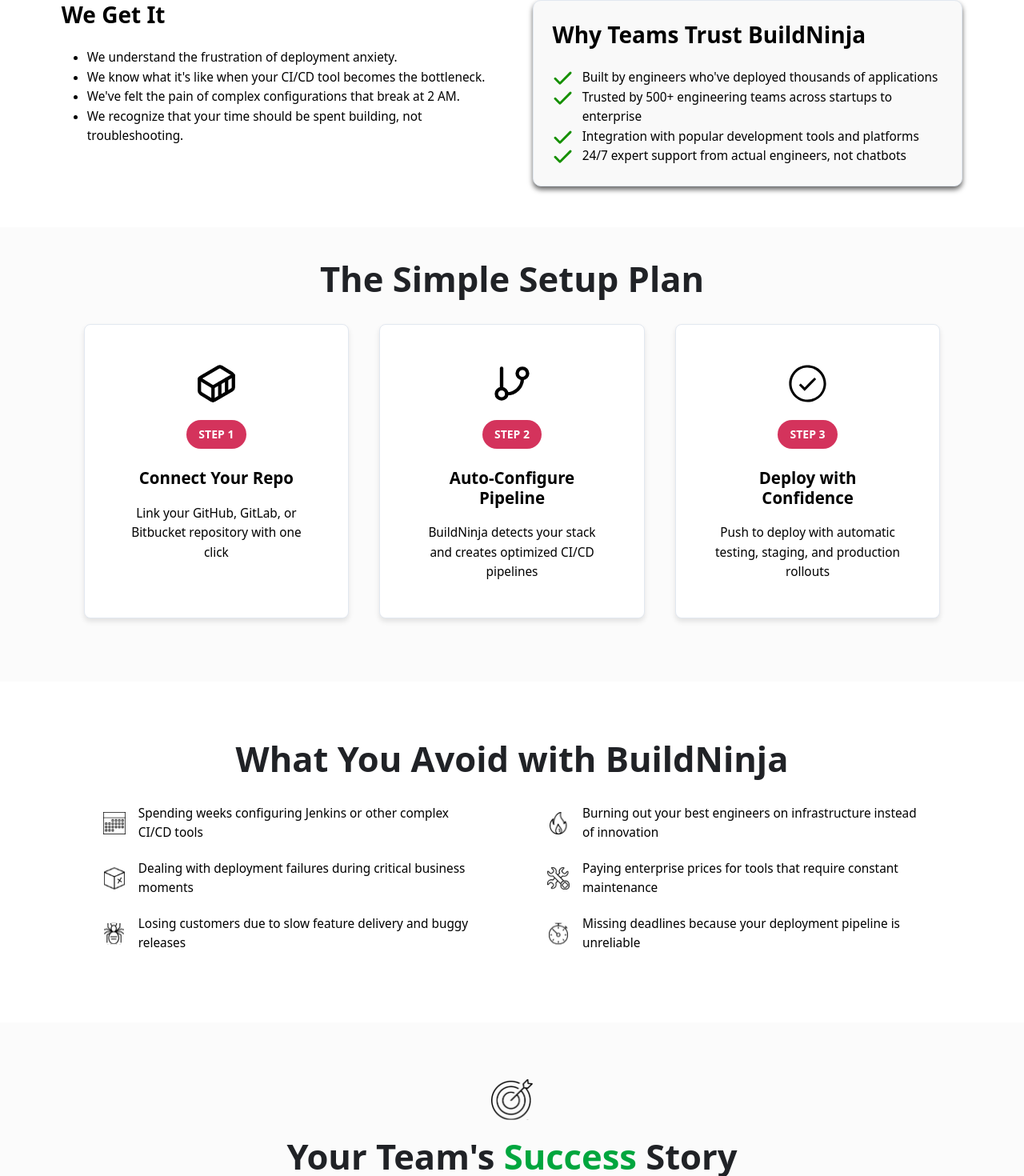
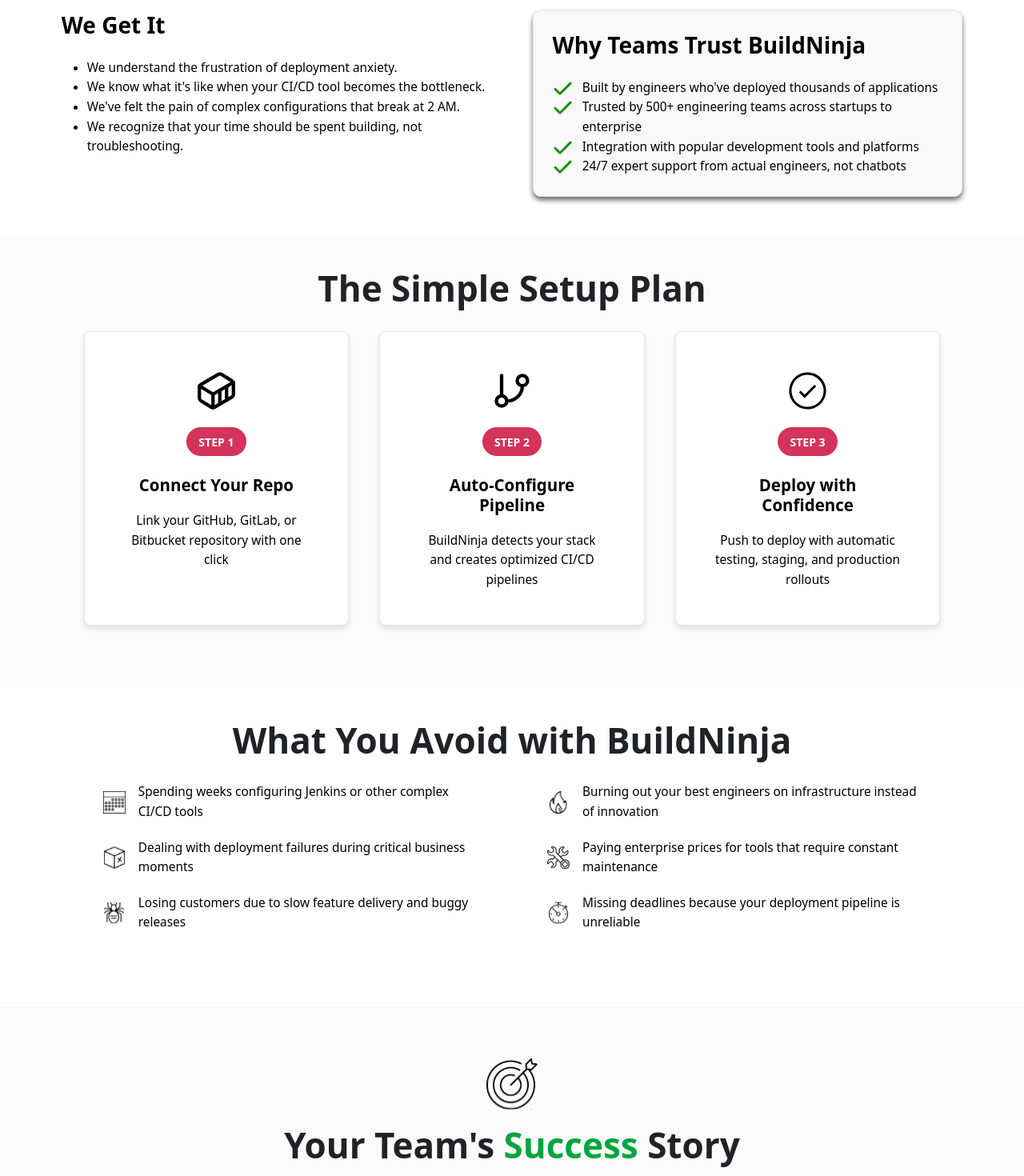
Before and after one commit to chiragbitoni/buildninja-website, a Next.js app: page / in a window 1280 px wide. Shown: the part 1297-2767 px from the top of the page at 80% size. Built offline with nearby package versions, Linux system fonts and the light colour scheme.

Commit message:
Fixed Rexponsiveness of other entire home page

```diff
--- a/src/app/components/Home/Sections/Eighth/Eighth.css
+++ b/src/app/components/Home/Sections/Eighth/Eighth.css
@@ -142,14 +142,14 @@
     }
 
     .eighthTitle {
-        font-size: 6vw;
-        margin: 4vw 0;
+        font-size: 7vw;
+        margin: 5vw 0;
         line-height: 1.3;
     }
 
     .eightSubTitle {
-        font-size: 3vw;
-        margin: 0 4vw 6vw 4vw;
+        font-size: 5vw;
+        margin: 0 0vw 6vw 0vw;
     }
 
     .eighth-inner-grid {
@@ -159,14 +159,14 @@
 
     .eightPrimaryBtn,
     .eightDemoBtn {
-        border-radius: 6vw;
         text-align: center;
-        font-size: 2.5vw;
-        padding: 1vw 8vw;
+        font-size: 4.5vw;
+        padding: 2vw 9vw;
+        border-radius: 8vw;
     }
 
     .eighthSecondTitleContainer {
-        flex-direction: column;
+        /* flex-direction: column; */
         gap: 2vw;
         margin: 6vw 0 4vw 0;
     }
@@ -177,7 +177,7 @@
     }
 
     .eightSecondTitle {
-        font-size: 4vw;
+        font-size: 5vw;
     }
 
     .eightListGrid {
@@ -198,7 +198,7 @@
     }
 
     .eighthList {
-        font-size: 3vw;
+        font-size: 3.5vw;
         line-height: 1.5;
     }
 }
--- a/src/app/components/Home/Sections/Fifth/Fifth.css
+++ b/src/app/components/Home/Sections/Fifth/Fifth.css
@@ -27,12 +27,13 @@
 
 /* Title */
 .fifthTitle {
-  font-size: clamp(24px, 3.4vw, 44px);
+  font-size: clamp(24px, 7vw, 44px);
   font-weight: 600;
   margin: clamp(16px, 3vw, 32px) 0;
   text-align: center;
   line-height: 1.15;
   color: #202226;
+  margin-bottom: 10vw;
 }
 
 /* Grid */
@@ -49,10 +50,11 @@
   list-style-type: none;
   padding-left: 0;
   margin: 0;
-  font-size: inherit; /* use item rule below */
+  font-size: inherit;
+  /* use item rule below */
 }
 
-.simple-list li + li {
+.simple-list li+li {
   margin-top: clamp(8px, 1.6vw, 14px);
 }
 
@@ -81,8 +83,14 @@
     grid-template-columns: repeat(2, 1fr);
     gap: clamp(18px, 3.5vw, 40px);
   }
+
   .fifthContent {
     max-width: 1100px;
+  }
+
+  .fifthTitle {
+    font-size: 4.5vw;
+    margin: 5vw 0;
   }
 }
 
@@ -96,4 +104,9 @@
   .fifthContent {
     max-width: 1280px;
   }
+
+  .fifthTitle {
+    font-size: 44px;
+    margin: 0;
+  }
 }
--- a/src/app/components/Home/Sections/Fourth/Fourth.css
+++ b/src/app/components/Home/Sections/Fourth/Fourth.css
@@ -33,6 +33,20 @@
   text-align: center;
   line-height: 1.15;
   color: #202226;
+}
+
+@media (min-width: 768px) {
+  .fourthTitle {
+    font-size: 4.5vw;
+    margin: 5vw 0;
+  }
+}
+
+@media (max-width: 767px){
+  .fourthTitle{
+    font-size: 7vw;
+    margin: 5vw 0;
+  }
 }
 
 /* Grid of cards */
@@ -95,6 +109,7 @@
   margin: 0 clamp(12px, 2.4vw, 24px) clamp(12px, 2vw, 20px) clamp(12px, 2.4vw, 24px);
 }
 
+
 @media (min-width: 768px) {
   .fourth-simple-grid {
     grid-template-columns: repeat(2, 1fr);
@@ -104,7 +119,6 @@
     max-width: 1100px;
   }
 }
-
 @media (min-width: 1024px) {
   .fourth-simple-grid {
     grid-template-columns: repeat(3, 1fr);
@@ -114,9 +128,12 @@
     max-width: 1200px;
   }
 }
-
 @media (min-width: 1280px) {
   .fourthContent {
     max-width: 1280px;
   }
+  .fourthTitle{
+    font-size: 44px;
+    margin: 0;
+  }
 }
--- a/src/app/components/Home/Sections/Hero/Hero.css
+++ b/src/app/components/Home/Sections/Hero/Hero.css
@@ -103,7 +103,6 @@
 
 
 /* TABLET VIEW (768px – 1023px) */
-
 @media (max-width: 1023px) {
     .heroSection {
         flex-direction: column;
@@ -133,7 +132,7 @@
     }
 
     .heroSubtitle {
-        font-size: 2.2vw !important;
+        font-size: 2.7vw !important;
         margin-bottom: 3vw;
         line-height: 1.7;
     }
@@ -162,7 +161,7 @@
         flex-direction: column;
         align-items: center;
         justify-content: center;
-        padding: 10vw 6vw;
+        padding: 10vw 2vw;
         height: auto;
         gap: 8vw;
         text-align: center;
@@ -174,8 +173,8 @@
 
     .dashboardImageWrapper {
         order: 2;
+        margin-top: 0;
         width: 100%;
-        margin-top: 3vw;
         box-shadow: 0 4px 12px rgba(0, 0, 0, 0.15);
     }
 
@@ -186,7 +185,7 @@
     }
 
     .heroSubtitle {
-        font-size: 3vw !important;
+        font-size: 4vw !important;
         line-height: 1.7;
         margin-bottom: 6vw;
     }
@@ -201,8 +200,8 @@
 
     .heroBtn,
     .demoBtn {
-        font-size: 2.5vw;
-        padding: 1vw 8vw;
+        font-size: 4.5vw;
+        padding: 2vw 9vw;
         border-radius: 8vw;
     }
 }
--- a/src/app/components/Home/Sections/Second/Second.css
+++ b/src/app/components/Home/Sections/Second/Second.css
@@ -36,7 +36,7 @@
 .secondSubtitle {
   text-align: center;
   font-weight: 700;
-  font-size: clamp(16px, 2.2vw, 24px);
+  font-size: clamp(16px, 4vw, 24px);
   color: #35363b;
   line-height: 1.6;
 }
@@ -44,7 +44,7 @@
 .secondThirdSubtitle {
   text-align: center;
   font-weight: 700;
-  font-size: clamp(16px, 2.2vw, 24px);
+  font-size: clamp(16px, 3vw, 24px);
   margin: 0 0 clamp(16px, 2.5vw, 32px) 0;
   color: #35363b;
   line-height: 1.6;
@@ -58,19 +58,11 @@
   line-height: 1.7;
 }
 
-.heroHighlight {
+.secondHighlight {
   display: block;
   color: #202226;
   font-size: clamp(22px, 3.2vw, 40px);
   font-weight: 700;
-}
-
-.heroSubtitle {
-  font-size: clamp(14px, 1.5vw, 18px);
-  margin: 0 0 clamp(8px, 1vw, 16px) 0;
-  color: #35363b;
-  font-weight: 400;
-  line-height: 1.6;
 }
 
 /* Grid and cards */
@@ -82,7 +74,7 @@
 
 .simple-box {
   background-color: #fff;
-  box-shadow: 0 4px 6px rgba(0,0,0,0.1);
+  box-shadow: 0 4px 6px rgba(0, 0, 0, 0.1);
   border: 1px solid #e2e8f0;
   border-radius: 0.5rem;
   padding: clamp(16px, 3vw, 24px);
@@ -102,15 +94,58 @@
   font-size: clamp(13px, 1.2vw, 16px);
 }
 
-.second-simple-list li + li {
+.second-simple-list li+li {
   margin-top: 0.5rem;
 }
 
 /* Breakpoints: mobile-first */
+@media (max-width: 1023px) {
+  .secondTitle {
+    font-size: 4.5vw;
+    margin: 5vw 0;
+  }
+
+  .secondSubtitle {
+    margin-top: 4vw;
+  }
+
+  .subtitleParagraph {
+    margin-top: 2vw;
+    font-size: 2.5vw;
+  }
+
+  .secondThirdSubtitle {
+    margin-top: 4vw;
+  }
+}
+
+@media (max-width: 767px) {
+  .secondTitle {
+    font-size: 7vw;
+    margin: 5vw 0;
+  }
+
+  .secondSubtitle {
+    margin-top: 4vw;
+    font-size: 5.6vw;
+  }
+
+  .subtitleParagraph {
+    margin-top: 4vw;
+    font-size: 4vw;
+  }
+
+  .secondThirdSubtitle {
+    margin-top: 4vw;
+    font-size: 5.6vw;
+  }
+}
+
 @media (min-width: 767px) {
   .simple-grid {
     grid-template-columns: repeat(2, 1fr);
   }
+
   .secondSection {
     padding: clamp(32px, 4vw, 72px) clamp(24px, 6vw, 128px);
   }
@@ -120,8 +155,13 @@
   .simple-grid {
     grid-template-columns: repeat(3, 1fr);
   }
+
   .secondSection {
     padding: clamp(48px, 5vw, 96px) clamp(48px, 8vw, 160px);
+  }
+
+  .secondSubtitle {
+    margin-top: 2vw;
   }
 }
 
--- a/src/app/components/Home/Sections/Seventh/Seventh.css
+++ b/src/app/components/Home/Sections/Seventh/Seventh.css
@@ -102,8 +102,8 @@
     }
 
     .seventhTitle {
-        font-size: 6vw;
-        margin-bottom: 4vw;
+        font-size:7vw;
+        margin-bottom: 4%;
         text-align: center;
     }
 
@@ -119,7 +119,7 @@
     }
 
     .pr-title {
-        font-size: 4.5vw;
+        font-size: 5.5vw;
         min-width: auto;
         text-align: center;
     }
@@ -136,7 +136,7 @@
     }
 
     .seventhCardTitle {
-        font-size: 5vw;
+        font-size: 6vw;
         text-align: center;
         margin-bottom: 3vw;
     }
@@ -153,7 +153,8 @@
     }
 
     .seventhTitle {
-        font-size: 3.5vw;
+        margin-bottom: 4vw !important;
+        font-size: 4.5vw;
         text-align: left;
     }
 
@@ -163,15 +164,16 @@
     }
 
     .pr-title {
-        font-size: 2.5vw;
+        font-size: 2.9vw;
+        width: 20%;
     }
 
     .pr-text {
-        font-size: 2.2vw;
+        font-size: 2.3vw;
     }
 
     .approachContainer {
-        width: 80%;
+        width: 100%;
         margin: 0 auto;
         padding: 3vw;
     }
@@ -187,7 +189,7 @@
 
 @media (min-width: 1280px) {
     .seventhTitle {
-        font-size: 1.8vw;
+        font-size: 44px;
     }
 
     .pr-title {
--- a/src/app/components/Home/Sections/Sixth/Sixth.css
+++ b/src/app/components/Home/Sections/Sixth/Sixth.css
@@ -26,26 +26,26 @@
 }
 
 /* Icon row */
-.iconContainer {
+.sixthIconContainer {
   display: grid;
   place-items: center;
   margin: clamp(12px, 3vw, 32px) 0 0 0;
 }
 
-/* If you want to size the target icon explicitly */
-.iconsClass {
-  width: clamp(28px, 4vw, 56px);
-  height: clamp(28px, 4vw, 56px);
+.sixthIconsClass {
+  width: 15vw;
+  height: 15vw;
 }
 
 /* Title */
 .sixthTitle {
-  font-size: clamp(24px, 3.4vw, 44px);
+  font-size: clamp(24px, 7vw, 44px);
   font-weight: 600;
   margin: clamp(12px, 2vw, 20px) 0 clamp(16px, 3vw, 32px) 0;
   text-align: center;
   line-height: 1.15;
   color: #202226;
+  margin: 5vw 0 10vw;
 }
 
 /* Main grid */
@@ -75,7 +75,7 @@
   gap: clamp(8px, 1.6vw, 16px);
 }
 
-.sixth-simple-list li + li {
+.sixth-simple-list li+li {
   margin-top: clamp(8px, 1.6vw, 14px);
 }
 
@@ -160,8 +160,20 @@
     grid-template-columns: repeat(2, 1fr);
     gap: clamp(18px, 3.5vw, 40px);
   }
+
   .sixthContent {
     max-width: 1100px;
+  }
+
+  .sixthTitle {
+    font-size: 4.5vw;
+    margin: 1vw 0 5vw 0;
+  }
+
+  .sixthIconsClass {
+    height: 10vw;
+    width: 10vw;
+    margin: 1vw 0 2vw 0;
   }
 }
 
@@ -175,4 +187,14 @@
   .sixthContent {
     max-width: 1280px;
   }
+
+  .sixthTitle {
+    font-size: 44px;
+    margin: 1.5vw;
+  }
+  .sixthIconsClass{
+    height: 5vw;
+    width: 5vw;
+    margin: 0;
+  }
 }
--- a/src/app/components/Home/Sections/Sixth/Sixth.jsx
+++ b/src/app/components/Home/Sections/Sixth/Sixth.jsx
@@ -6,8 +6,8 @@
     return (
         <section className="sixthSection">
             <div className="sixthContent">
-                <div className="iconContainer">
-                    <img src={paths.icons.target} className="iconsClass"></img>
+                <div className="sixthIconContainer">
+                    <img src={paths.icons.target} className="sixthIconsClass"></img>
                 </div>
                 <h1 className="sixthTitle">
                     {sixthSectionText.title1}<span className="text-green-600">{sixthSectionText.title2}</span>{sixthSectionText.title3}
--- a/src/app/components/Home/Sections/Third/Third.css
+++ b/src/app/components/Home/Sections/Third/Third.css
@@ -91,12 +91,23 @@
   font-size: clamp(14px, 1.2vw, 16px);
 }
 
-/* Breakpoints: mobile-first */
+
+
+@media (max-width: 1023px) {
+  .thirdTitle {
+    font-size: 4.5vw;
+  }
+}
+
+@media (max-width: 767px) {
+  .thirdTitle {
+    font-size: 7vw;
+    margin-top: 4vw;
+  }
+}
+
 @media (min-width: 768px) {
-  .thirdGrid {
-    grid-template-columns: 1fr 1fr;
-    gap: clamp(20px, 4vw, 56px);
-  }
+
   .thirdContent {
     max-width: 1100px;
   }
@@ -109,6 +120,11 @@
 }
 
 @media (min-width: 1280px) {
+  .thirdGrid {
+    grid-template-columns: 1fr 1fr;
+    gap: clamp(20px, 4vw, 56px);
+  }
+
   .thirdContent {
     max-width: 1280px;
   }
```
